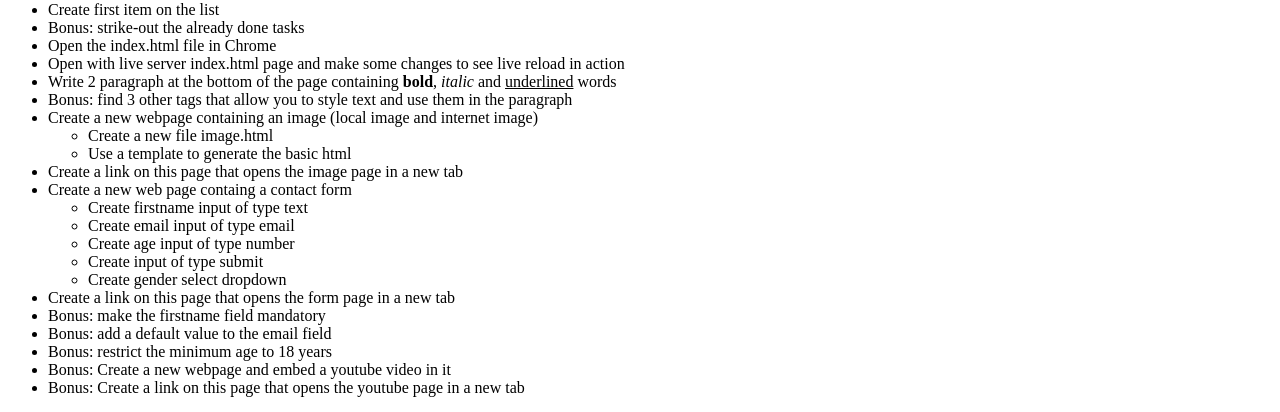
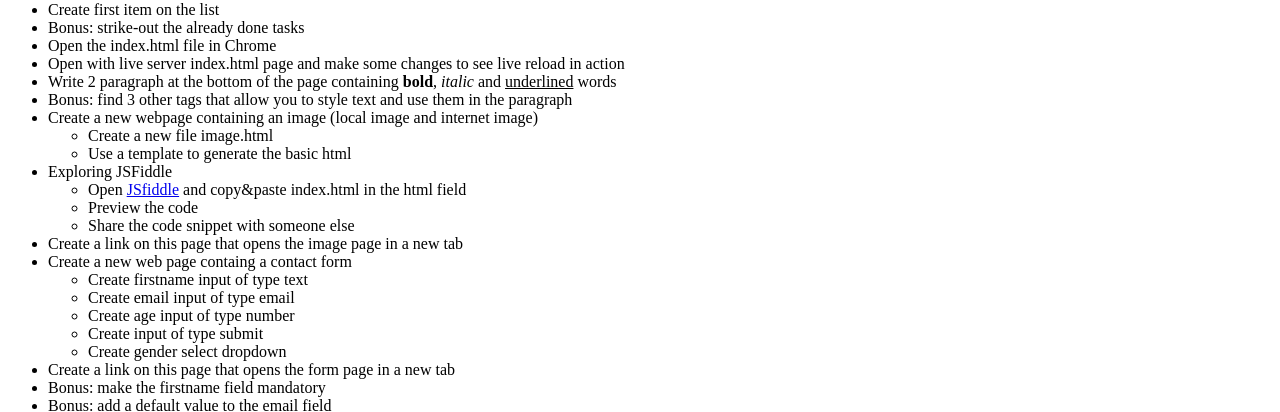
Before and after one commit to treaz/coding4noobies, a plain HTML site: page index.html in a window 1280 px wide. Shown: the part 79-491 px from the top of the page. Drawn offline with Linux system fonts and the light colour scheme.

Commit message:
added intro to jsfiddle to session1 tasks

```diff
--- a/index.html
+++ b/index.html
@@ -23,7 +23,13 @@
                     <li>Use a template to generate the basic html</li>
                 </ul>
             </li>
-
+            <li>Exploring JSFiddle
+                <ul>
+                    <li>Open <a href="https://jsfiddle.net/" target="blank">JSfiddle</a> and copy&paste index.html in the html field</li>
+                    <li>Preview the code</li>
+                    <li>Share the code snippet with someone else</li>
+                </ul>
+            </li>
             <li>Create a link on this page that opens the image page in a new tab</li>
             <li>Create a new web page containg a contact form</li>
                 <ul>
```
